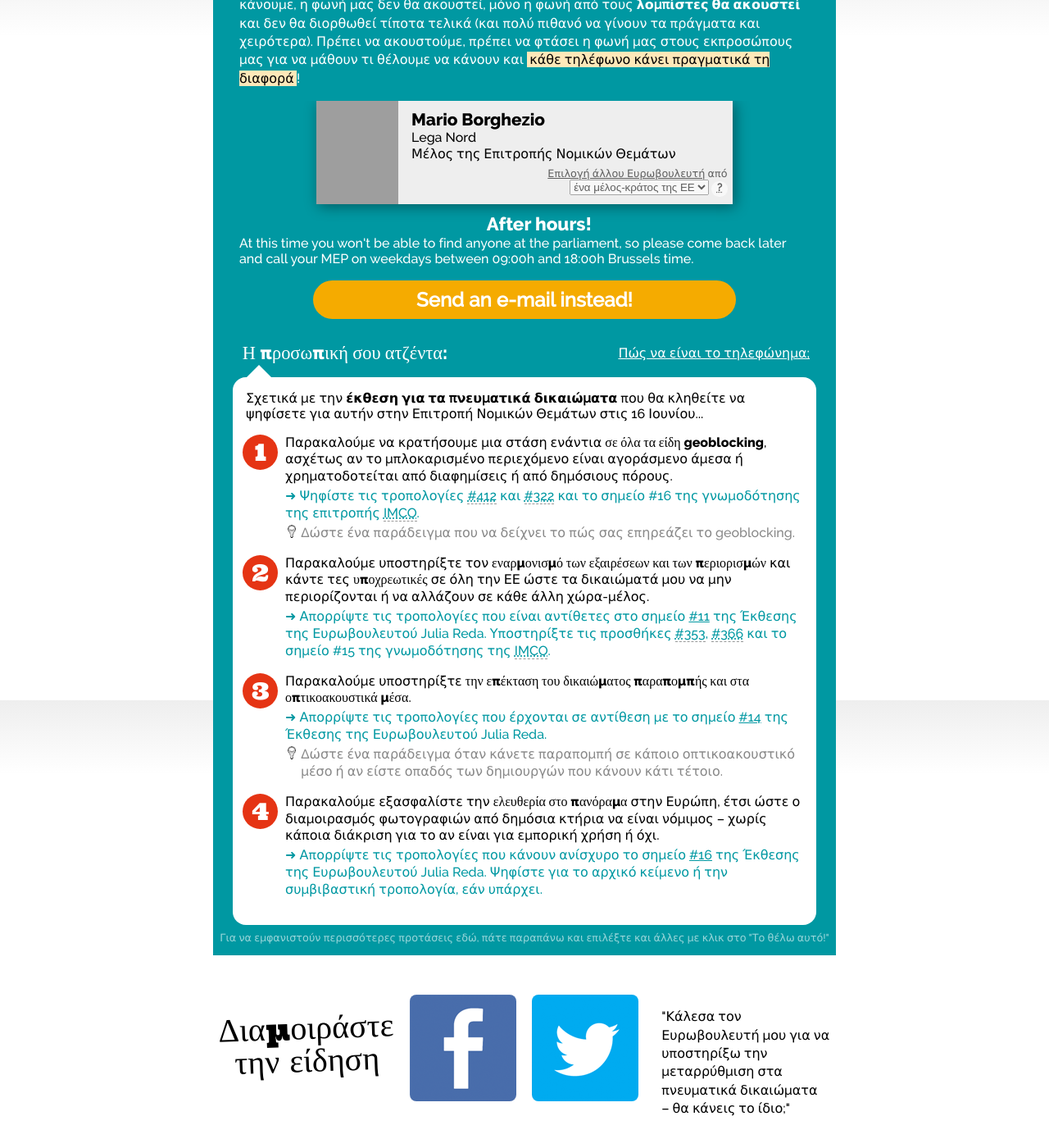
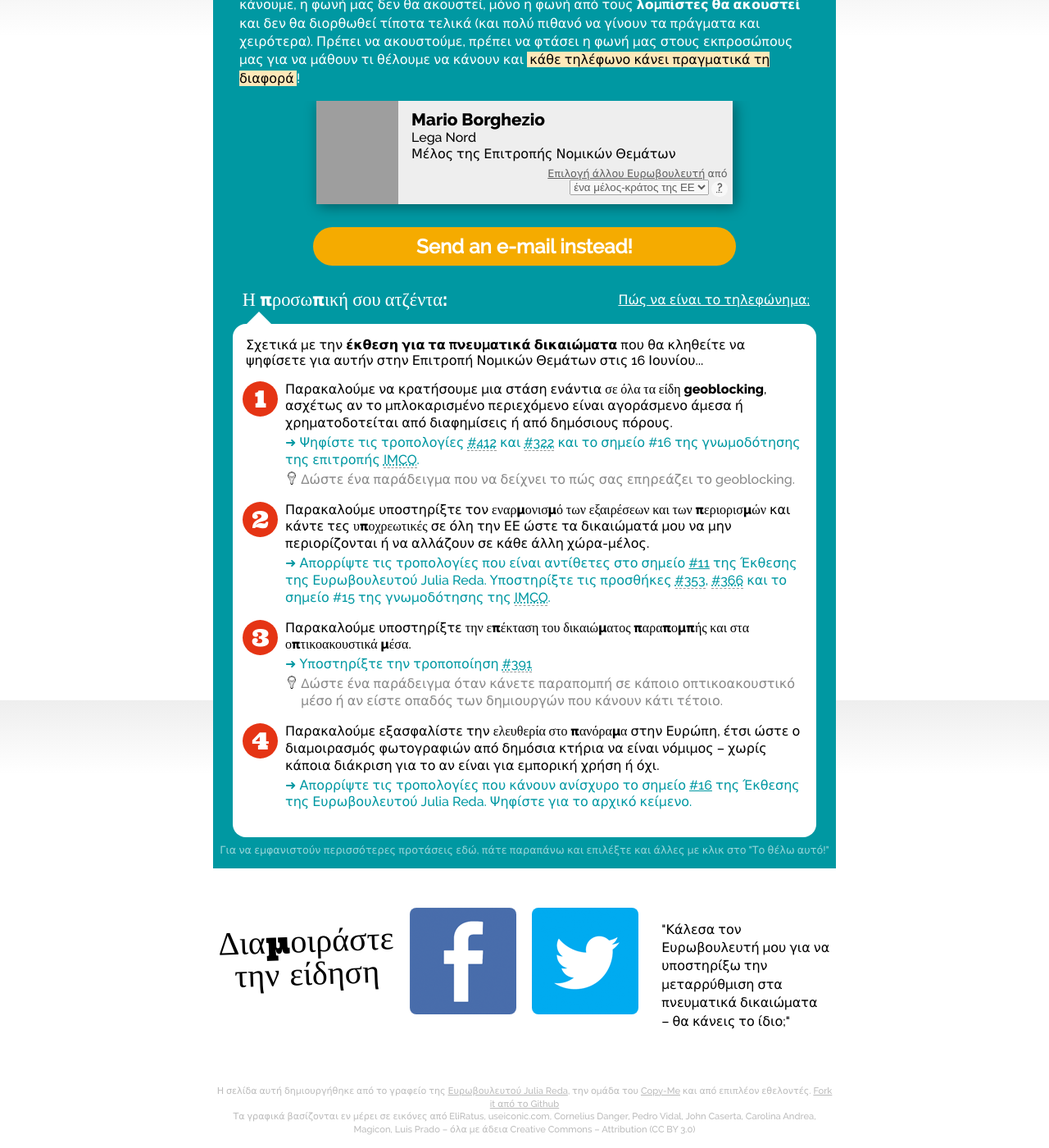
Before and after one commit to Copywrongs-Gang/Copywrongs2, a Jekyll site: the page built from el/index.html, in a window 1280 px wide and 1400 px high, scrolled down 1846 px. Shown: the whole window at 82% size. Built offline with Jekyll 4.4.1, drawn with Linux system fonts in a browser that asks for light colours; comment, search, counter and statistics services are not loaded; some of the changed text lies outside the part shown; grey boxes are pictures that could not be loaded.

Commit message:
Update greek
fix #25

```diff
--- a/_data/greek.yml
+++ b/_data/greek.yml
@@ -1,7 +1,7 @@
 title: Σώστε την μεταρρύθμιση των πνευματικών δικαιωμάτων
 description: "Αυτή τη στιγμή, η ΕΕ συζητά τα σχέδια για την επιδιόρθωση των προβλημάτων που υπάρχουν με τα πνευματικά δικαιώματα και που μας επηρεάζουν κάθε μέρα. Αλλά μια ισχυρή συμμαχία από λομπίστες σαμποτάρει αυτές τις απαραίτητες ενημερώσεις. Θα έρθεις και εσύ στον αγώνα μας;"
-callnow: "<span>Κάλεσε τώρα</span> για να σώσουμε αυτά τα σχέδια &ndash; θα πάρει μόνο δυο λεπτά!"
-savecreform: "Σώστε<br />&nbsp; &nbsp; &nbsp; &nbsp; &nbsp;την μεταρρύθμιση</div>&nbsp; &nbsp; &nbsp; &nbsp; &nbsp; &nbsp; &nbsp; των πνευματικών δικαιωμάτων"
+callnow: "<span>Κάλεσε τώρα</span> για να σώσουμε αυτά τα σχέδια – θα πάρει μόνο δυο λεπτά!"
+savecreform: "Σώστε<br />         την μεταρρύθμιση</div>              των πνευματικών δικαιωμάτων"
 daysuntil: "ημέρες μέχρι την ψηφοφορία"
 rightnow: "Αυτή τη στιγμή,"
 debatingplans: "η ΕΕ συζητά τα σχέδια για την επιδιόρθωση των προβλημάτων που υπάρχουν με τα πνευματικά δικαιώματα και που μας επηρεάζουν κάθε μέρα."
@@ -22,62 +22,62 @@
     please: "Παρακαλούμε υποστηρίξτε τον <strong>εναρμονισμό των εξαιρέσεων και των περιορισμών</strong> και κάντε τες <strong>υποχρεωτικές</strong> σε όλη την ΕΕ ώστε τα δικαιώματά μου να μην περιορίζονται ή να αλλάζουν σε κάθε άλλη χώρα-μέλος."
     do: Απορρίψτε τις τροπολογίες που είναι αντίθετες στο σημείο <a class="am" href="https://juliareda.eu/reda-report-explained-greek/#mandatory" target="_blank">#11</a> της Έκθεσης της Ευρωβουλευτού Julia Reda. Υποστηρίξτε τις προσθήκες <abbr class="am" title="Καλεί για νέες υποχρεωτικές εξαιρέσεις, πχ. για το περιεχόμενο που παράγεται από χρήστες">#353</abbr>, <abbr class="am" title="Καλεί να γίνουν οι εξαιρέσεις υποχρεωτικές">#366</abbr> και το σημείο <span class="am">#15</span> της γνωμοδότησης της <abbr title="Εσωτερική Αγορά και Προστασία των Καταναλωτών">IMCO</abbr>.
 protectauthors:
-    h: "<span>Προστατέψτε</span> τους δημιουργούς συγγραφείς από τις αθέμιτες συμβάσεις"
+    h: "<span>Προστατέψτε</span> τους δημιουργούς από τις αθέμιτες συμβάσεις"
     cw: "Οι καλλιτέχνες δεν έχουν δικηγόρους. Οι εκδότες και οι δισκογραφικές έχουν ολόκληρους στρατούς από δικηγόρους. Μαντέψτε λοιπόν ποιος έχει το πάνω χέρι στις διαπραγματεύσεις για τα συμβόλαια;"
     eu: "Προστατέψτε τους καλλιτέχνες από τις συμβάσεις που εκμεταλλεύονται καλλιτέχνες και δημιουργούς, <strong>με μια συνολική αναθεώρηση (buy-out)</strong> σε ολόκληρη την Ευρώπη θα τους επιτρέψει <strong>να πάρουν πίσω τα δικαιώματά τους</strong> σε περίπτωση που αυτά δεν χρησιμοποιήθηκαν."
     link: "https://juliareda.eu/reda-report-explained-greek/#authors"
     please: "Παρακαλούμε <strong>προστατέψετε τους καλλιτέχνες από την εκμετάλλευση</strong> και τις αθέμιτες συμβάσεις."
     do: Ψηφίστε για τη συμβιβαστική τροπολογία σχετικά με το σημείο <a class="am" href="https://juliareda.eu/reda-report-explained-greek/#authors" target="_blank">#3</a> της Έκθεσης της Ευρωβουλευτού Julia Reda και στηρίξτε τις προσθήκες με τις τροπολογίες <abbr class="am" title="Αναφέρει μια έκθεση του ΟΗΕ που τονίζει τη σημασία της προστασίας των δημιουργών">#107</abbr>, <abbr class="am" title="Ζητά για το δικαίωμα του δημιουργού να φέρνει τα έργα του στην αγορά αυτούσια στην περίπτωση που ο δικαιούχος δεν το κάνει για ένα χρονικό διάστημα">#200</abbr> και <abbr class="am" title="Ζητά το εισόδημα που συνδέεται με τις εξαιρέσεις και τους περιορισμούς (πχ. ιδιωτικές εισφορές αντιγραφής) να πηγαίνει κατευθείαν στους δημιουργούς και όχι σε άλλους δικαιούχους">#527</abbr>.
 righttoquote:
-    h: "<span>Να επιχορηγηθεί</span> στους vloggers (video bloggers) το δικαίωμα να κάνουν παραπομπές (quote)"
+    h: "<span>Να δοθεί</span> στους vloggers το δικαίωμα να κάνουν παραπομπές"
     cw: "Το να παραθέτεις μόνο κάποιες λέξεις είναι συνήθως νόμιμο, αλλά αυτό δεν έχει επεκταθεί για να συμπεριλαμβάνει βίντεο ή/και ηχογραφήσεις -καθιστώντας έτσι τους χρήστες του YouTube και τους podcasters παράνομους."
     eu: "Οι εξαιρέσεις, όπως αυτή για την παράθεση αποσπασμάτων κειμένου, πρέπει να ισχύουν και για όλες τις μορφές πολιτιστικής έκφρασης με έναν <strong>τεχνολογικά ουδέτερο</strong> τρόπο."
     link: "https://juliareda.eu/reda-report-explained-greek/#audiovisual"
     please: "Παρακαλούμε υποστηρίξτε <strong>την επέκταση του δικαιώματος παραπομπής και στα οπτικοακουστικά μέσα</strong>."
-    do: Απορρίψτε τις τροπολογίες που έρχονται σε αντίθεση με το σημείο <a href="https://juliareda.eu/reda-report-explained-greek/#audiovisual" target="_blank" class="am">#14</a> της Έκθεσης της Ευρωβουλευτού Julia Reda.
+    do: Υποστηρίξτε την τροποποίηση <abbr title="Ζητά να συμπεριληφθούν οι οπτικοακουστικές παραπομπές στην υπάρχουσα εξαίρεση για τις παραπομπές" class="am">#391</abbr>
     tip: "Δώστε ένα παράδειγμα όταν κάνετε παραπομπή σε κάποιο οπτικοακουστικό μέσο ή αν είστε οπαδός των δημιουργών που κάνουν κάτι τέτοιο."
 righttolink:
-    h: "<span>Να υπερασπιστούμε</span> το δικαίωμά μας να βάζουμε συνδέσμους (links)"
+    h: "<span>Υπεράσπιση</span> του δικαιώματος μας να βάζουμε συνδέσμους"
     cw: "Το διαδίκτυο υφίσταται και δομείται από/με συνδέσμους (hyperlinks). Αν όμως χρησιμοποιήσουμε συνδέσμους κάπου στο διαδίκτυο (στο blog μας, σε κάποιο post, κτλ.) αυτό μπορεί να είναι τελικά παράνομο; Οι εκδότες ειδήσεων ζητούν νόμους που να περιορίζουν το πώς οι άλλοι μπορούν να βάζουν συνδέσμους στις ιστοσελίδες τους."
     eu: "Να απορριφθούν αυτοί οι νόμοι και να διατηρήσουμε την ελευθερία στην τοποθέτηση συνδέσμων."
     link: "https://savethelink.org"
     please: "Παρακαλούμε πάρτε μια θέση ενάντια <strong>στα βοηθητικά πνευματικά δικαιώματα για τους εκδότες Τύπου</strong> τα οποία περιορίζουν τους συνδέσμους προς τα άρθρα ειδήσεων."
     do: Απόρριψη της τροπολογίας <abbr class="am" title="Ζητά την καθιέρωση ενός βοηθητικού πνευματικού δικαιώματος για τους εκδότες Τύπου">#204</abbr>. Υποστηρίξτε την συμβιβαστική τροπολογία για το σημείο <a href="https://juliareda.eu/reda-report-explained-greek/#licenses" target="_blank" class="am">#21</a> της Έκθεσης της Ευρωβουλευτού Julia Reda.
 publicdomain:
-    h: "<span>Προστατέψτε</span> το Κοινό Κτήμα (public domain)"
-    cw: "Τα παλιά έργα τέχνης των οποίων τα πνευματικά δικαιώματα έχουν λήξει ανήκουν σε όλους μας (είναι αυτό που λέμε Κοινό Κτήμα). Ωστόσο, μερικοί άνθρωποι ισχυρίζονται ότι η ψηφιοποίηση τους, χορηγεί νέα πνευματικά δικαιώματα."
+    h: "<span>Προστατέψτε</span> το Κοινό Κτήμα"
+    cw: "Τα παλιά έργα τέχνης των οποίων τα πνευματικά δικαιώματα έχουν λήξει ανήκουν σε όλους μας (είναι αυτό που λέμε Public Domain/Κοινό Κτήμα). Ωστόσο, μερικοί άνθρωποι ισχυρίζονται ότι η ψηφιοποίηση τους, χορηγεί νέα πνευματικά δικαιώματα."
     eu: "Η ψηφιοποίηση των έργων που ανήκουν στο Κοινό Κτήμα δεν πρέπει να χορηγεί νέα προστασία."
     link: "https://juliareda.eu/reda-report-explained-greek/#publicdomain"
     please: "Παρακαλούμε <strong>προστατέψετε το Κοινό Κτήμα</strong> με την αποσαφήνιση ότι η δημιουργία ψηφιακού αντιγράφου ενός έργου που είναι ελεύθερο από πνευματικά δικαιώματα δεν παράγει νέα πνευματικά δικαιώματα."
-    do: Απορρίψτε τις τροπολογίες που αποδυναμώνουν το σημείο #6 <a href="https://juliareda.eu/reda-report-explained-greek/#publicdomain" target="_blank" class="am">#6</a> της Έκθεσης της Ευρωβουλευτού Julia Reda – Στηρίξτε την τροπολογία <span class="am">#264</span> που το αποσαφηνίζει.
+    do: Ψηφίστε την συμβιβαστική τροπολογία για το σημείο <a href="https://juliareda.eu/reda-report-explained-greek/#publicdomain" target="_blank" class="am">#6</a> της Έκθεσης της Ευρωβουλευτού Julia Reda.
 libraries:
-    h: "<span>Ενεργοποίηση</span> των βιβλιοθηκών για να παρέχουν τις υπηρεσίες τους και σε απευθείας σύνδεση (online)"
+    h: "<span>Ενεργοποίηση</span> των βιβλιοθηκών για να παρέχουν τις υπηρεσίες τους και online"
     cw: "Οι βιβλιοθήκες πληρώνουν τους δημιουργούς σε αντάλλαγμα για το δικαίωμα να δανείζουν τα φυσικά αντίγραφα των βιβλίων. Αλλά το δικαίωμα αυτό δεν παρέχεται για το διαδίκτυο."
     eu: "Να επιτραπεί <strong>ο e-δανεισμός</strong>, έτσι ώστε οι βιβλιοθήκες να μπορούν να συνεχίσουν την εκπλήρωση της σημαντικής κοινωνικής λειτουργίας που επιτελούν."
     link: "https://juliareda.eu/reda-report-explained-greek/#elending"
     please: "Παρακαλούμε επιτρέψτε στις βιβλιοθήκες τον <strong>e-δανεισμό των βιβλίων</strong>."
-    do: Ψηφίστε τις τροπολογίες <abbr class="am" title="Ζητά την υποχρεωτική επέκταση των εξαιρέσεων ώστε να συμπεριληφθούν και οι βιβλιοθήκες">#348</abbr>, <abbr class="am" title="Ζητά την ενδυνάμωση των εξαιρέσεων επ' ωφελείας του κοινού">#350</abbr> για τα σημεία <span class="am">#16</span> και <span class="am">#22</span> από την γνωμοδότηση της <abbr title="Επιτροπή Βιομηχανία, Έρευνα και Ενέργεια">ITRE</abbr>.
+    do: Ψηφίστε τις τροποποιήσεις <abbr class="am" title="Ζητά την υποχρεωτική επέκταση των εξαιρέσεων ώστε να συμπεριληφθούν και οι βιβλιοθήκες">#348</abbr>, <abbr class="am" title="Ζητά την ενδυνάμωση των εξαιρέσεων επ' ωφελείας του κοινού">#350</abbr> και για την συμβιβαστική τροποποίηση για το σημείο <span class="am">#20</span> της Έκθεσης της Ευρωβουλευτού Julia Reda.
 publicspace:
     h: "<span>Εξασφαλίστε</span> ότι ο δημόσιος χώρος είναι για όλους"
     cw: "Στη Γερμανία μπορείς να δημοσιεύσεις ελεύθερα τις φωτογραφίες σου από δημόσια κτίρια σε απευθείας σύνδεση (online) - αλλά πέρα από τα σύνορά της, πχ. στην Γαλλία, εκεί ο αρχιτέκτονας ενός κτηρίου θα μπορούσε να σου κάνει μήνυση!"
     eu: "Να διασφαλιστεί <strong>η ελευθερία στο πανόραμα</strong> παντού στην Ευρώπη: Η δημοσίευση εικόνων από αυτό που είναι μόνιμα σε δημόσιο χώρο σε έκθεση στο κοινό πρέπει να είναι νόμιμη. "
     link: "https://juliareda.eu/reda-report-explained-greek/#panorama"
     please: "Παρακαλούμε εξασφαλίστε την <strong>ελευθερία στο πανόραμα</strong> στην Ευρώπη, έτσι ώστε ο διαμοιρασμός φωτογραφιών από δημόσια κτήρια να είναι νόμιμος – χωρίς κάποια διάκριση για το αν είναι για εμπορική χρήση ή όχι."
-    do: Απορρίψτε τις τροπολογίες που κάνουν ανίσχυρο το σημείο <a class="am" href="https://juliareda.eu/reda-report-explained-greek/#panorama" target="_blank">#16</a> της Έκθεσης της Ευρωβουλευτού Julia Reda. Ψηφίστε για το αρχικό κείμενο ή την συμβιβαστική τροπολογία, εάν υπάρχει.
+    do: Απορρίψτε τις τροπολογίες που κάνουν ανίσχυρο το σημείο <a class="am" href="https://juliareda.eu/reda-report-explained-greek/#panorama" target="_blank">#16</a> της Έκθεσης της Ευρωβουλευτού Julia Reda. Ψηφίστε για το αρχικό κείμενο.
 education:
     h: "<span>Προστατέψτε</span> τις εκπαιδευτικές χρήσεις"
     cw: "Τα σχολεία μπορούν συχνά να χρησιμοποιούν ελεύθερα τα τυπωμένα βιβλία για την διδασκαλία από αυτά -αλλά αν μπει το ίδιο περιεχόμενο στο σχολικό intranet ως πχ. σε ένα αρχείο PDF αυτό θα μπορούσε να θεωρηθεί μη-τήρηση πνευματικών δικαιωμάτων."
     eu: "Χρειάζεται η εφαρμογή μιας πανευρωπαϊκής ολοκληρωμένης <strong>εξαίρεσης στα πνευματικά δικαιώματα για εκπαιδευτική χρήση</strong>."
     link: "https://juliareda.eu/reda-report-explained-greek/#education"
     please: "Παρακαλούμε υποστηρίξτε μια εξαίρεση στα πνευματικά δικαιώματα που να επιτρέπει <strong>την εκπαιδευτική χρήση</strong> υλικού με πνευματικά δικαιώματα, και στον ψηφιακό κόσμο."
-    do: Απορρίψτε τις τροπολογίες που κάνουν ανίσχυρο το σημείο <a href="https://juliareda.eu/reda-report-explained-greek/#education" target="_blank" class="am">#19</a> της Έκθεσης της Ευρωβουλευτού Julia Reda, δηλ. όλες τις τροπολογίες από #456 έως και #465 και όλες τις τροπολογίες από την #469 έως και #471 – εκτός από τις τροπολογίες <span class="am">#466-468</span>.
+    do: Υποστηρίξτε τον συμβιβασμό πάνω στο σημείο <a href="https://juliareda.eu/copyright-evaluation-report-explained/#education" target="_blank" class="am">#19</a> της Έκθεσης της Ευρωβουλευτού Julia Reda και την τροποποίηση <abbr class="am" title="Ζητά πιο ευρείες εξαιρέσεις και για τους σκοπούς της μη-τυπικής εκπαίδευσης">#364</abbr>.
 availability:
     h: "<span>Ενισχύστε</span> την διαθεσιμότητα των έργων"
     cw: "Τα πνευματικά δικαιώματα διαρκούν 70 χρόνια μετά το θάνατο του συγγραφέα. Η συντριπτική πλειοψηφία των έργων δεν είναι κερδοφόρα για τόσο μεγάλο χρονικό διάστημα – και αυτό έχει ως συνέπεια απλά αυτά να μην είναι πλέον διαθέσιμα."
     eu: "Να μειωθεί η διάρκεια των πνευματικών δικαιωμάτων στο διεθνές πρότυπο που είναι ζωή δημιουργού + <strong>50 χρόνια</strong>."
     link: "https://juliareda.eu/reda-report-explained-greek/#terms"
-    please: "Παρακαλούμε υποστηρίξτε την εναρμόνιση της <strong>διάρκειας των πνευματικών δικαιωμάτων</strong> στο στάνταρτ της Σύμβασης της Βέρνης που είναι, ζωή + <strong>50</strong> χρόνια."
-    do: Απορρίψτε τις τροπολογίες που προτάθηκαν πάνω στο σημείο <a href="https://juliareda.eu/reda-report-explained-greek/#terms" target="_blank" class="am">#7</a> της Έκθεσης της Ευρωβουλευτού Julia Reda και στηρίξτε το σημείο <span class="am">#18</span> από την γνωμοδότηση της <abbr title="Επιτροπή Βιομηχανία, Έρευνα και Ενέργεια">ITRE</abbr>.
+    please: "Παρακαλούμε υποστηρίξτε μια μείωση της <strong>διάρκειας των πνευματικών δικαιωμάτων</strong>."
+    do: Υποστηρίξτε τον συμβιβασμό στο σημείο <a href="https://juliareda.eu/copyright-evaluation-report-explained/#terms" target="_blank" class="am">#7</a> της Έκθεσης της Ευρωβουλευτού Julia Reda και υποστηρίξτε το σημείο <abbr class="am" title="Καλεί για μια σημαντική μείωση της διάρκειας των πνευματικών δικαιωμάτων">#18</abbr> από την Επιτροπή <abbr title="Επιτροπή Βιομηχανία, Έρευνα και Ενέργεια">ITRE</abbr> opinion.
 digitallocks:
     h: "<span>Απορρίψτε</span> τις ψηφιακές κλειδαριές"
     cw: "Ο νόμος λέει ότι μπορείς να δημιουργήσεις αντίγραφα των μέσων που έχεις αγοράσει (CD, DVD κτλ.) για ιδιωτική χρήση - αλλά στην πράξη, οι ψηφιακές κλειδαριές συχνά δεν επιτρέπουν την αντιγραφή."
@@ -87,7 +87,7 @@
     do: Ψηφίστε το σημείο <span class="am">#26</span> της γνωμοδότησης της <abbr title="Επιτροπή Ευρωπαϊκή Αγορά και Προστασία Καταναλωτών">IMCO</abbr> και το σημείο <span class="am">#29</span> από την γνωμοδότηση της <abbr title="Επιτροπή Βιομηχανία, Έρευνα και Ενέργεια">ITRE</abbr>. Υποστηρίξτε τον συμβιβασμό στο σημείο <a href="https://juliareda.eu/reda-report-explained-greek/#drm" target="_blank" class="am">#23</a> και απορρίψτε όλες τις τροπολογίες που έρχονται σε αντίθεση με το σημείο <a href="https://juliareda.eu/reda-report-explained-greek/#drm" target="_blank" class="am">#24</a> της Έκθεσης της Ευρωβουλευτού Julia Reda (δηλ. απορρίψτε όλες τις τροπολογίες από την #549 έως και την #556).
     tip: "Δώστε ένα παράδειγμα για μια περίπτωση που το DRM στάθηκε εμπόδιο σε κάποια νόμιμη δραστηριότητα σας (πχ. να φτιάξτε αντίγραφα για προσωπική χρήση)."
 filesharing:
-    h: "<span>Νομιμοποιήστε</span> την κοινή χρήση αρχείων για προσωπική χρήση"
+    h: "<span>Νομιμοποιήστε</span> την κοινή χρήση αρχείων"
     cw: "Οι έφηβοι που ανταλλάσσουν μουσική σε απευθείας σύνδεση (online) θεωρείται ότι παρανομούν από την ισχύουσα νομοθεσία. Αλλά συχνά, ένα κοινόχρηστο αρχείο δεν είναι μια χαμένη πώληση, αλλά μια δωρεάν διαφήμιση."
     eu: "Να αναγνωριστεί το δικαίωμα να μοιραζόμαστε για μη εμπορικούς σκοπούς. "
     please: "Παρακαλούμε να σταματήστε την ποινικοποίηση της προσωπικής, μη-κερδοσκοπικής <strong>κοινής χρήσης αρχείων</strong>."
@@ -98,9 +98,6 @@
 iwant: "Το θέλω αυτό!"
 readmore: "Διαβάστε περισσότερα"
 joinfight: Αν <span>δεν έρθεις και εσύ</span> μαζί σε αυτόν τον αγώνα, αυτά τα προβλήματα ("copywrongs") <u>δεν θα διορθωθούν</u>.
-overlay:
-    h: "After hours!"
-    text: "At this time you won't be able to find anyone at the parliament, so please come back later and call your MEP on weekdays between 09:00h and 18:00h Brussels time."
 call:
     h: "Τηλεφώνησε τώρα για να διορθώσουμε τα πνευματικά δικαιώματα"
     text: "Το έργο των βουλευτών του Ευρωπαϊκού Κοινοβουλίου είναι <strong>να μας εκπροσωπούν</strong>.  Δεν μας αρέσει να παίρνουμε τηλέφωνο, τώρα όμως έχουμε πολλούς λόγους για τους πάρουμε τηλέφωνο και να τους <strong>ενημερώσουμε με αυτά που θέλουμε</strong>. Αν δεν το κάνουμε, η φωνή μας δεν θα ακουστεί, μόνο η φωνή από τους <strong>λομπίστες θα ακουστεί</strong> και δεν θα διορθωθεί τίποτα τελικά (και πολύ πιθανό να γίνουν τα πράγματα και χειρότερα). Πρέπει να ακουστούμε, πρέπει να φτάσει η φωνή μας στους εκπροσώπους μας για να μάθουν τι θέλουμε να κάνουν και <u>κάθε τηλέφωνο κάνει πραγματικά τη διαφορά</u>!"
@@ -114,7 +111,6 @@
     connectme: "Συνδέσου χωρίς χρέωση!"
     thankyou: "Ευχαριστούμε! Θα λάβεις ένα τηλεφώνημα σε πολύ λίγο."
     what: "Πώς να είναι το τηλεφώνημα;"
-    whatlink: "https://wiki.laquadrature.net/How_to_contact_a_MEP#Phone_Call"
     agenda: "Η προσωπική σου ατζέντα:"
     agendatext: "Σχετικά με την <strong>έκθεση για τα πνευματικά δικαιώματα</strong> που θα κληθείτε να ψηφίσετε για αυτήν στην Επιτροπή Νομικών Θεμάτων στις 16 Ιουνίου..."
 showmore: Για να εμφανιστούν περισσότερες προτάσεις εδώ, πάτε παραπάνω και επιλέξτε και άλλες με κλικ στο "Το θέλω αυτό!"
```
